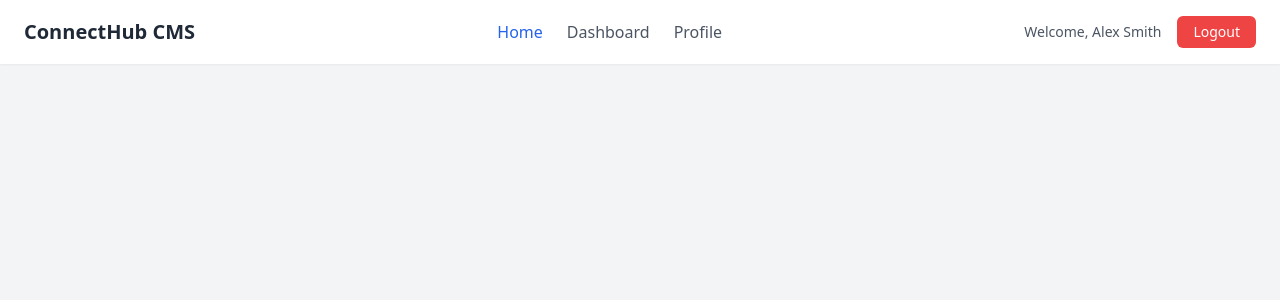
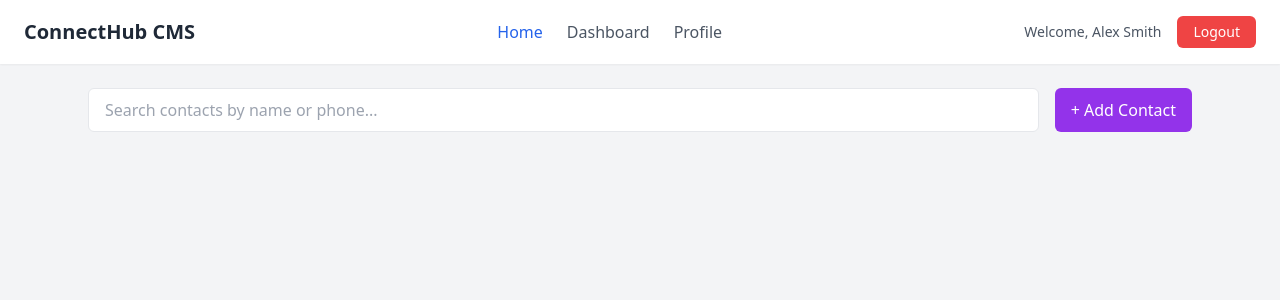
Before and after one commit to muhammadanascode/contact-management-frontend, a React (Create React App) app: page / in a window 1280 px wide. Shown: the top 300 px of the page. Built offline with nearby package versions, Linux system fonts and the light colour scheme.

Commit message:
feat: Added a search bar in dashboard

```diff
--- a/src/components/Dashboard.js
+++ b/src/components/Dashboard.js
@@ -1,9 +1,14 @@
 import Navbar from "./Navbar";
+import SearchBar from "./SearchBar";
 
 const Dashboard = () => {
     return (
         <div className="min-h-screen bg-gray-100">
             <Navbar />
+
+            <main className="max-w-6xl mx-auto p-6">
+                <SearchBar />
+            </main>
         </div>
     );
 };
```
